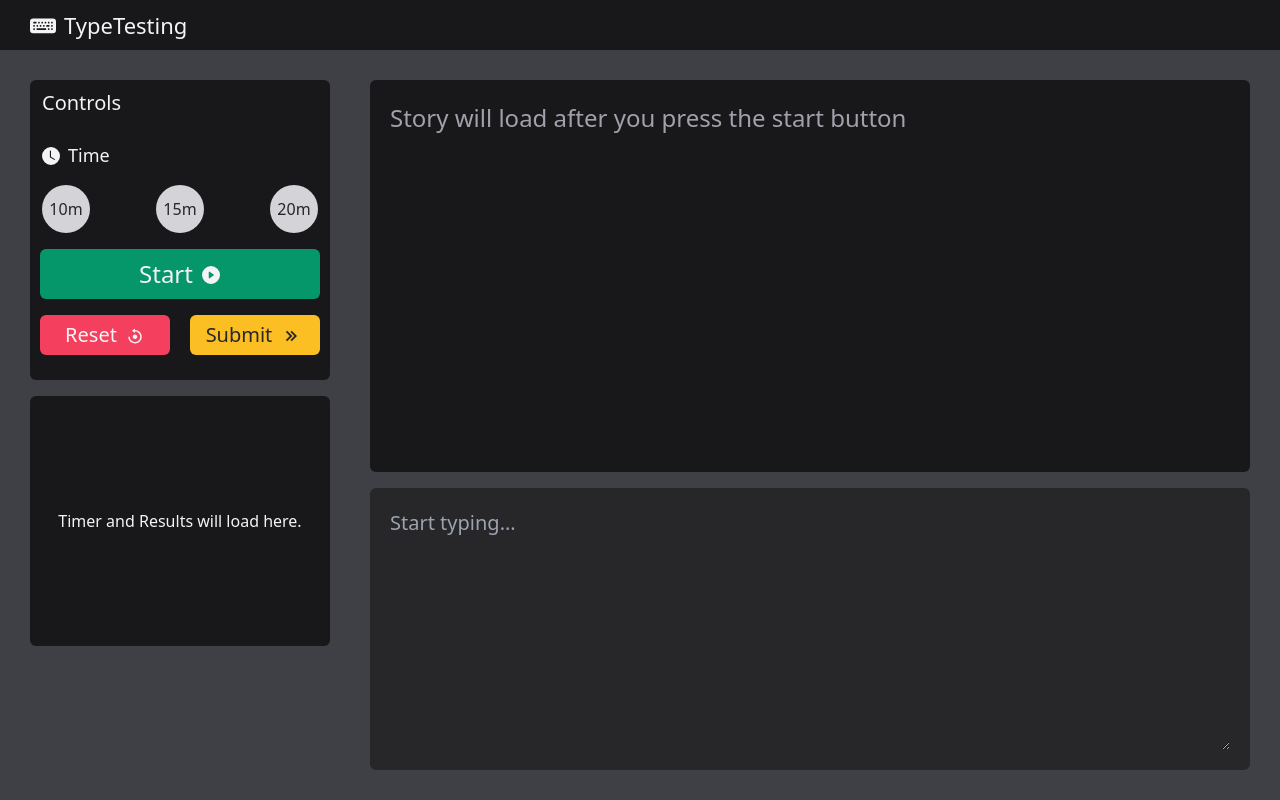
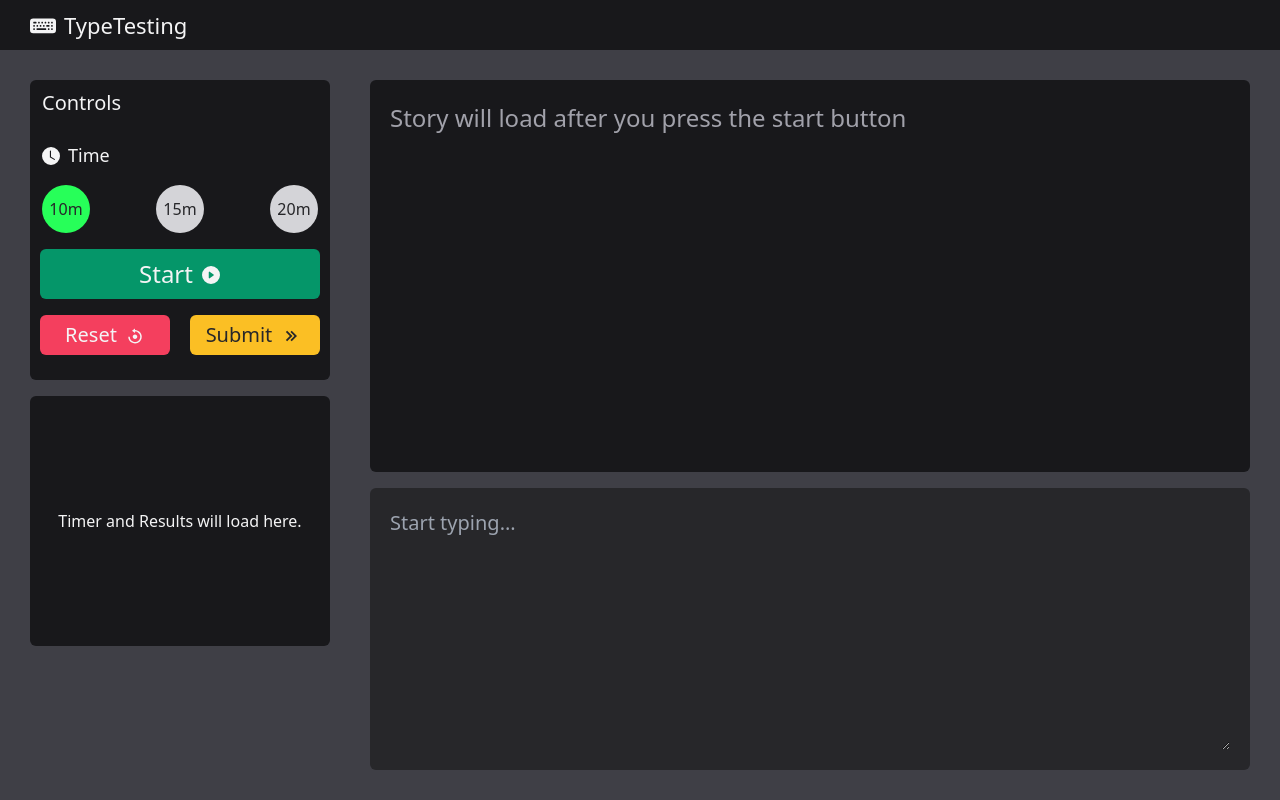
Before and after one commit to Swayangdipta/type-testing, a React (Create React App) app: page / in a window 1280 px wide. Built offline with nearby package versions, Linux system fonts and the light colour scheme.

Commit message:
Added some style for scrollbar and other

```diff
--- a/src/components/Controls.jsx
+++ b/src/components/Controls.jsx
@@ -59,6 +59,7 @@
   const handleReset = () => {
     setControl({...control,isStarted: false,isSubmitted:false,elapsedTime: 0,mistakes: 0,correct: 0,keystrokes: 0,typedText: '',story: ''})
     clearInterval(interId)
+    window.location.href = '/'
   }
 
   useEffect(()=>{
@@ -72,7 +73,7 @@
         <h1 className='text-zinc-100 text-[20px] px-3 py-2 select-none'>Controls</h1>
         <h2 className='mt-4 px-3 text-[18px] select-none flex items-center gap-2 text-zinc-100'><BsFillClockFill />Time</h2>
         <div className='w-full mt-4 px-3 flex items-center justify-between'>
-          <div id='ten' onClick={e=> handleTime(600)(e)} className='w-12 h-12 font-[500] text-zinc-800 rounded-full flex items-center justify-center bg-zinc-300 cursor-pointer'>10m</div>
+          <div id='ten' onClick={e=> handleTime(600)(e)} className='w-12 h-12 font-[500] text-zinc-800 rounded-full flex items-center justify-center bg-zinc-300 cursor-pointer greenBg'>10m</div>
           <div id='twenty' onClick={e=> handleTime(900)(e)} className='w-12 h-12 font-[500] text-zinc-800 rounded-full flex items-center justify-center bg-zinc-300 cursor-pointer'>15m</div>
           <div id='thirty' onClick={e=> handleTime(1200)(e)} className='w-12 h-12 font-[500] text-zinc-800 rounded-full flex items-center justify-center bg-zinc-300 cursor-pointer'>20m</div>
         </div>
--- a/src/index.css
+++ b/src/index.css
@@ -9,3 +9,12 @@
 .textWhite{
     color: azure !important;
 }
+
+*::-webkit-scrollbar{
+    width: 7px;
+    background: #909090;
+}
+
+*::-webkit-scrollbar-thumb{
+    background: #000f40;
+}
```
